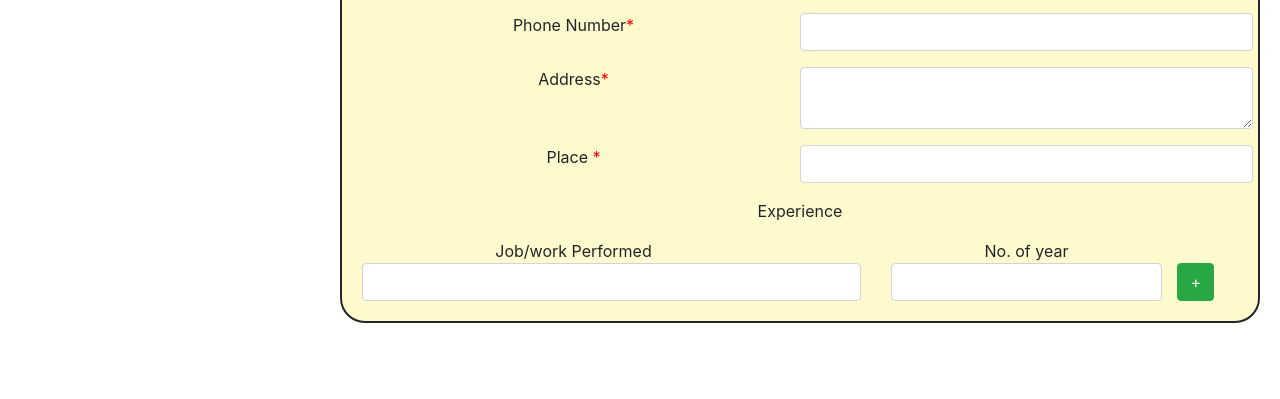
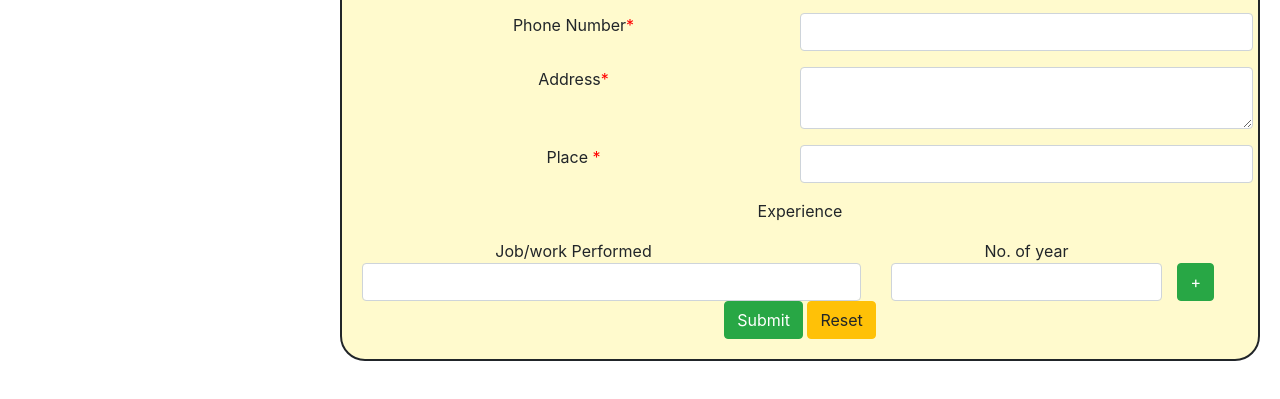
Before and after one commit to PBharathShenoy/15_Tantra-jnani, a plain HTML site: page user_registration.html in a window 1280 px wide. Shown: the part 329-728 px from the top of the page. Drawn offline with nearby package versions, Linux system fonts and the light colour scheme.

Commit message:
user registration

```diff
--- a/user_registration.html
+++ b/user_registration.html
@@ -45,6 +45,7 @@
 				<button type="button" id="add" class="btn btn-success">+</button>
 				</div>
 				<div  id="exp"></div>
+				<button type="submit" class="btn btn-success">Submit</button> <button type="reset" class="btn btn-warning">Reset</button>
 			</form>
 		</div>
 	</center>
```
